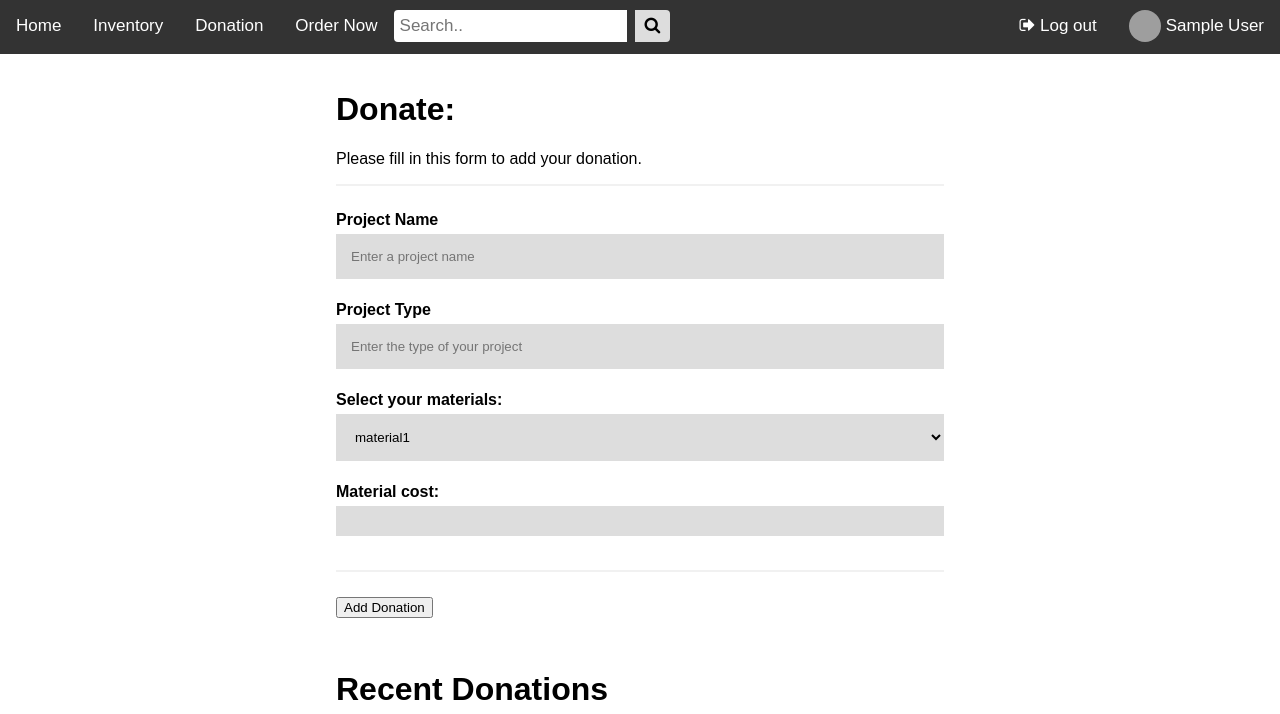
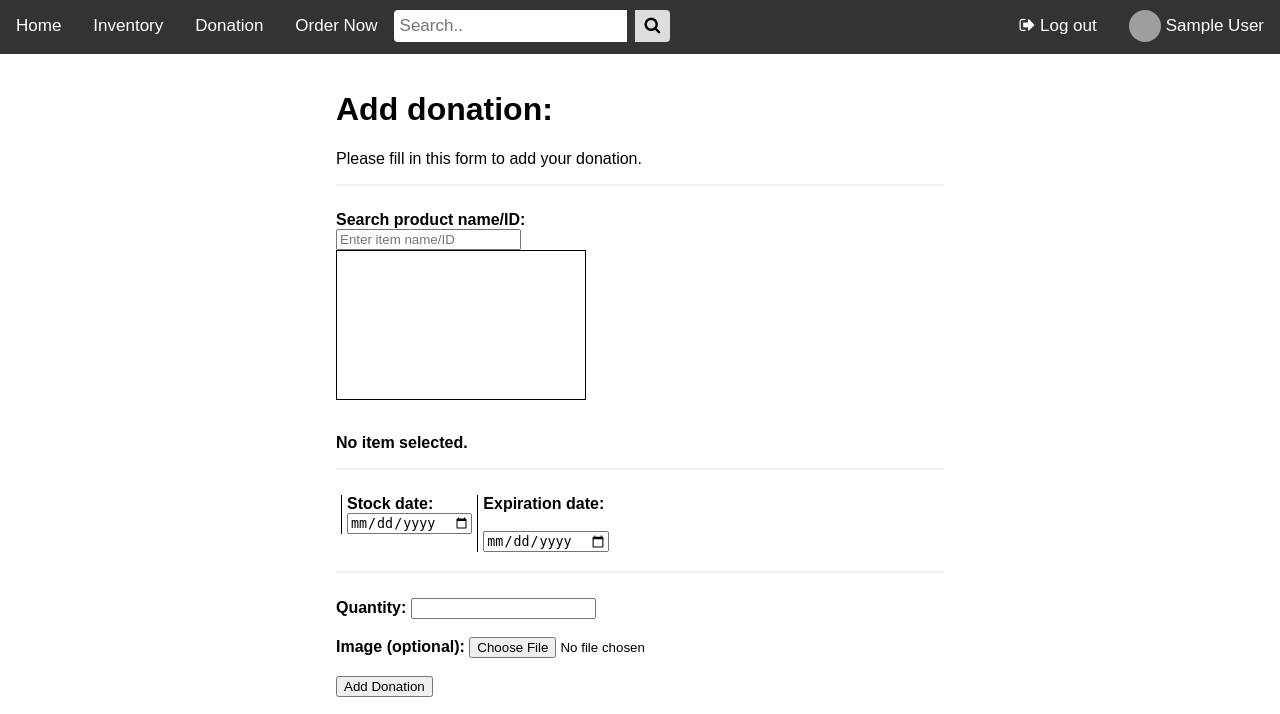
Before and after one commit to YaruG1022/WSU-SU21-CPTS322-Project, a Flask app: page /add_donation in a window 1280 px wide. Shown: the top 714 px of the page. Run offline with Flask 3, Linux system fonts and the light colour scheme; the visitor is signed in with stand-in values (Sample User, id 1); parts of the project's set-up code (start-up, migrations or seed data) failed here and were passed over; grey boxes are pictures that could not be loaded.

Commit message:
Fully integrate donation system

```diff
--- a/src/app.py
+++ b/src/app.py
@@ -1,4 +1,4 @@
-from flask import Flask, render_template, request, url_for, make_response, redirect, jsonify
+from flask import Flask, render_template, request, url_for, make_response, redirect, jsonify, flash, current_app
 from markupsafe import escape
 
 import secrets
@@ -10,6 +10,9 @@ from flask_login import LoginManager
 import os
 from login_bp import login_bp, bcrypt
 from interface import interface_bp
+from sqlalchemy import func
+import werkzeug.exceptions
+from werkzeug.utils import secure_filename
 
 app = Flask(__name__) # create flask app
 app.register_blueprint(login_bp) # register login blueprint
@@ -89,6 +92,81 @@ def additem_test():
     resp = make_response(redirect(url_for("success_page")))
     return resp
 
+@app.route("/additem", methods=['GET', 'POST'])
+def additem():
+    donation_page = url_for("interface_bp.donation_pg")
+    # id or name must be selected
+    itm_id = escape(request.form['item-id'])
+    itm_name = escape(request.form['item-name'])
+    itm_quantity = escape(request.form['item-quantity'])
+    itm_type = ""
+    if('item-type' in request.form):
+        itm_type = escape(request.form['item-type'])
+    else: itm_type = None
+    stockdate = datetime.datetime.strptime(request.form['stock-date'], '%Y-%m-%d')
+    expdate = datetime.datetime.strptime(request.form['expiry-date'], '%Y-%m-%d')
+
+    VALID_ITEM_TYPES = { 'Food', 'Hygiene' }
+
+    # if item id/name not set, quit
+    if(not (itm_id or itm_name)):
+        flash("Product not selected.")
+        return redirect(donation_page)
+    if(itm_type not in VALID_ITEM_TYPES and (itm_type is not None)):
+        flash("Invalid product type.")
+        return redirect(donation_page)
+    # get image upload directory
+    img_path = ""
+
+    if request.files['item-image'].filename == '' or 'item-image' not in request.files:
+        # no file uploaded, use default
+        img_path = os.path.join(app.config['IMG_URL'], 'placeholder.png')
+    else:
+        upload_dir = os.path.join(app.config['IMG_URL'], "items/")
+        IMAGE_EXTENSIONS = { 'png', 'jpg', 'jpeg', 'gif', 'webp', 'jfif'}
+
+        # get highest ID and add 1
+        new_id = db.session.query(func.max(Item.id)).scalar() + 1
+
+        file = request.files['item-image'] # get file
+        if file.filename == '': # check if not empty filename
+            flash("Empty file name")
+            return redirect(donation_page)
+        if '.' in file.filename:
+            file_extension = file.filename.rsplit('.', 1)[1].lower()
+            filename = secure_filename(str(new_id) + "." + file_extension)
+            if(file_extension in IMAGE_EXTENSIONS):
+                try:
+                    # save file to directory
+                    path = os.path.join(upload_dir, filename)
+                    file.save(path)
+                    img_path = path
+                except werkzeug.exceptions.RequestEntityTooLarge:
+                    # Uploaded file broke file size limit
+                    flash("Uploaded file too large, max file size is " + current_app.config['MAX_CONTENT_LENGTH'] / (1000000) + " MB")
+                    return redirect(donation_page)
+            else:
+                # invalid extension
+                flash("Invalid file type. Uploaded image must be a PNG, JPEG, GIF, WEBP, or JFIF.")
+                return redirect(donation_page)
+
+    if(itm_id == "" or itm_id is None):
+        print(img_path)
+        Item.addItem(itm_name, itm_quantity, stockdate, expdate, itm_type, img_path)
+    elif(itm_type is None):
+        itm = Item.query.filter_by(id = itm_id).first()
+        itm.quantity += int(itm_quantity)
+        itm.stockdate = stockdate
+        itm.expdate = expdate
+        itm.image = img_path
+        db.session.commit()
+    else:
+        flash("Select a valid item type if creating a new item.")
+        return redirect(donation_page)
+
+    resp = make_response(redirect(url_for("interface_bp.inventory_pg")))
+    return resp
+
 @app.route("/item_list")
 def listitem_test():
     itemlist = Item.getAllItems()
--- a/src/models.py
+++ b/src/models.py
@@ -40,10 +40,7 @@ class Item(db.Model):
         }
 
     def addItem(item_name, item_quantity, item_stockdate, item_expdate, item_type, item_img = None):
-        if(item_img is not None):
-            new_item = Item(name = item_name, quantity = item_quantity, stockdate = item_stockdate, expdate = item_expdate, type = item_type, image = item_img)
-        else:
-            new_item = Item(name = item_name, quantity = item_quantity, stockdate = item_stockdate, expdate = item_expdate, type = item_type, image = "static/img/placeholder.png")
+        new_item = Item(name = item_name, quantity = item_quantity, stockdate = item_stockdate, expdate = item_expdate, type = item_type, image = item_img)
         db.session.add(new_item)
 
         db.session.commit()
--- a/src/static/StyleSheet1.css
+++ b/src/static/StyleSheet1.css
@@ -746,10 +746,23 @@ tr:hover {
 }
 
 #search_dropdown {
-    width: 25%;
+    width: 250px;
     height: 150px;
     position: relative;
     padding: 5px;
     overflow: scroll;
     border: 1px solid black;
 }
+
+.donation-date {
+    float: left;
+    margin-left: 5px;
+    padding-left: 5px;
+    border-left: 1px solid black;
+
+}
+
+#donation-date-container {
+    padding-bottom: 12px;
+    height: 50px;
+}
--- a/src/templates/donation.html
+++ b/src/templates/donation.html
@@ -31,31 +31,58 @@
     </script>
 
     <!--Notice: action="/action_page.php" sends the form-data to a file named "action_page.php", change "/action_page.php" to the targeted python file.-->
-    <form action="/action_page.php" method="get">
+    <form action="{{ url_for('additem') }}" method="post" enctype="multipart/form-data">
         <div class="donation-container">
-            <h1>Donate: </h1>
+            <h1>Add donation: </h1>
             <p>Please fill in this form to add your donation.</p>
             <hr>
 
-            <label for="name"><b>Project Name</b></label>
-            <input type="pname" placeholder="Enter a project name" name="name" id="name" required>
+            <div class="warning">
+                {% with messages = get_flashed_messages() %}
+                {% if messages %}
+                <p>{{ messages[0] }}</p>
+                {% endif %}
+                {% endwith %}
+            </div>
 
-            <label for="type"><b>Project Type</b></label>
-            <input type="ptype" placeholder="Enter the type of your project" name="type" id="type" required>
+            <label for="item"><b>Search product name/ID: </b></label>
+            <div id="search-div">
+                <input id="searchbox" name="search" autocomplete="off" placeholder="Enter item name/ID">
+                <div id="search_dropdown">
 
-            <label for="material"><b>Select your materials: </b></label>
-            <select name="material" id="material2" required>
-                <option value="material1" id="m1">material1</option>
-                <option value="material2" id="m2">material2</option>
-                <option value="material3" id="m3">material3</option>
-                <option value="material4" id="m4">material4</option>
-            </select>
-
-            <label for="cost"><b>Material cost: </b></label>
-            <output id="cost" name="cost" disabled></output>
-
-            <hr />
-
+                </div>
+                <br>
+            </div>
+            <input type="hidden" id="item_id" name="item-id" value="">
+            <input type="hidden" id="item_input" name="item-name" value="">
+            <!-- Only show if new item being created -->
+            <b><p id="sel-item">No item selected.</p></b>
+            <hr>
+            <div id="item-type">
+                <label for="item-type"><b>Product Type: </b></label>
+                <input type="radio" class="itemtype-radio" name="item-type" value="Food"><label for="Food">Food</label>
+                <input type="radio" class="itemtype-radio" name="item-type" value="Hygiene"><label for="Hygiene">Hygiene</label>
+                <br>
+                <br>
+            </div>
+            <div id="donation-date-container">
+                <div class="donation-date">
+                    <label for="stockdate"><b>Stock date:</b></label><br>
+                    <input type="date" name="stock-date" required>
+                </div>
+                <div class="donation-date">
+                    <label for="expdate"><b>Expiration date:</b></label><br>
+                    <br>
+                    <input type="date" name="expiry-date" required>
+                </div>
+            </div>
+            <br>
+            <hr/>
+            <label for="quantity"><b>Quantity: </b></label>
+            <input type="number" name="item-quantity" id="donation-quantity" required><br>
+            <br>
+            <label for="item-image"><b>Image (optional): </b></label><input type="file" name="item-image">
+            <br><br>
             <button type="submit" class="create">Add Donation</button>
         </div>
     </form>
@@ -77,4 +104,85 @@
             </tbody>
         </table>
     </div>
+
+    <script>
+        /* Item search script */
+        function set_item(name, create, id=-1)
+        {
+            if(create == true){
+                $("#item_input").val(name);
+                $("#sel-item").html("New Item: " + name);
+            }else
+            {
+                $("#item_id").val(id);
+                $("#sel-item").html("Selected Item: " + name + " (#" + id + ")");
+            }
+
+        }
+
+        // get item query
+        function getSearchQuery()
+        {
+            $.ajax({
+            url: "{{ url_for('search_item') }}?search=" + $('#searchbox').val(),
+            //force to handle it as text
+            dataType: "text",
+            success: function(data) {
+                var json = $.parseJSON(data);
+                var value = $('#searchbox').val();
+                updateItemList(json, value);
+            }
+            });
+        }
+
+        function updateItemList(data, value)
+        {
+            $('#search_dropdown').html("");
+            for (var i=0; i < data.length; ++i)
+            {
+                // Existing items
+                $('#search_dropdown').append("<button class='entry' itemid='" + data[i].id + "' value='" + data[i].name + "'>#" + data[i].id + ": " + data[i].name + "</button><br>");
+            }
+            if(value != "")
+            {
+                // Create item button
+                $('#search_dropdown').append("<button class='create_item' value='" + value + "'>Create new item: " + value + "</button><br>");
+            }
+            $(".entry").click(
+                function() {
+                    event.preventDefault();
+                    event.stopPropagation();
+                    event.stopImmediatePropagation();
+                    // set id input
+                    set_item($(this).val(), false, $(this).attr("itemid"));
+                    $(".itemtype-radio").prop('required',false);
+                    $("#item-type").hide();
+                }
+            );
+            $(".create_item").click(
+                function() {
+                    event.preventDefault();
+                    event.stopPropagation();
+                    event.stopImmediatePropagation();
+                    // set name input
+                    set_item($(this).val(), true);
+                    // show item type options
+                    $(".itemtype-radio").prop('required',true);
+                    $("#item-type").show();
+                }
+            );
+
+        }
+
+        $(function(){
+            $("#item-type").hide();
+            $("#searchbox").keyup(
+                function() {
+                    getSearchQuery();
+                }
+            )
+        });
+
+
+    </script>
 {% endblock %}
--- a/src/templates/inventory.html
+++ b/src/templates/inventory.html
@@ -14,6 +14,7 @@
                     <th></th>
                     <th>ID</th>
                     <th>ITEM NAME</th>
+                    <th>ITEM TYPE</th>
                     <th>QUANTITY</th>
                     <th>STOCK DATE</th>
                     <th>EXPIRATION DATE</th>
@@ -23,9 +24,10 @@
                 {% for item in items %}
                     <tr>
                         <td><input type="checkbox"></td>
-                        <td><img src="static/img/placeholder.png" alt="Icon" class="icon"></td>
+                        <td><img src="{{ item['image'] }}" alt="Icon" class="icon"></td>
                         <td>{{ item['id'] }}</td>
                         <td>{{ item['name'] }}</td>
+                        <td>{{ item['type'] }}</td>
                         <td>{{ item['quantity'] }}</td>
                         <td>{{ item['stockdate'] }}</td>
                         <td>{{ item['expdate'] }}</td>
--- a/src/templates/user_account.html
+++ b/src/templates/user_account.html
@@ -7,7 +7,7 @@
             <div class="avatar" id="userAvatar">
                 <img src="{{ current_user.pfp_url }}"></img>
             </div>
-            <form id="avatarForm" method="post" action="{{ url_for('login_bp.upload_pfp') }}" enctype=multipart/form-data>
+            <form id="avatarForm" method="post" action="{{ url_for('login_bp.upload_pfp') }}" enctype="multipart/form-data">
                 <label for="avatarUpload">Change Avatar:</label>
                 <input type="file" id="avatarUpload" name="file">
                 <button type="submit">Upload</button>
```
Also changed, not shown: src/login_bp.py (line endings or trailing spaces).
